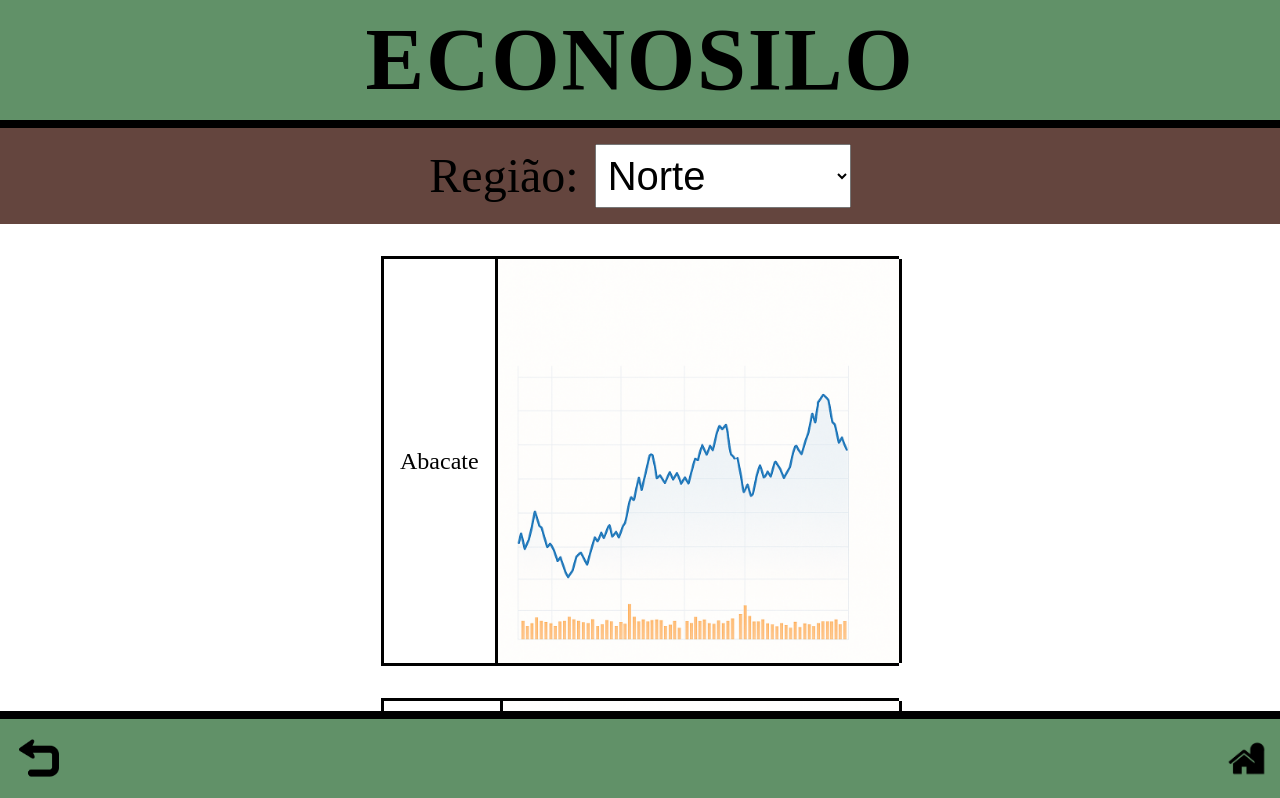
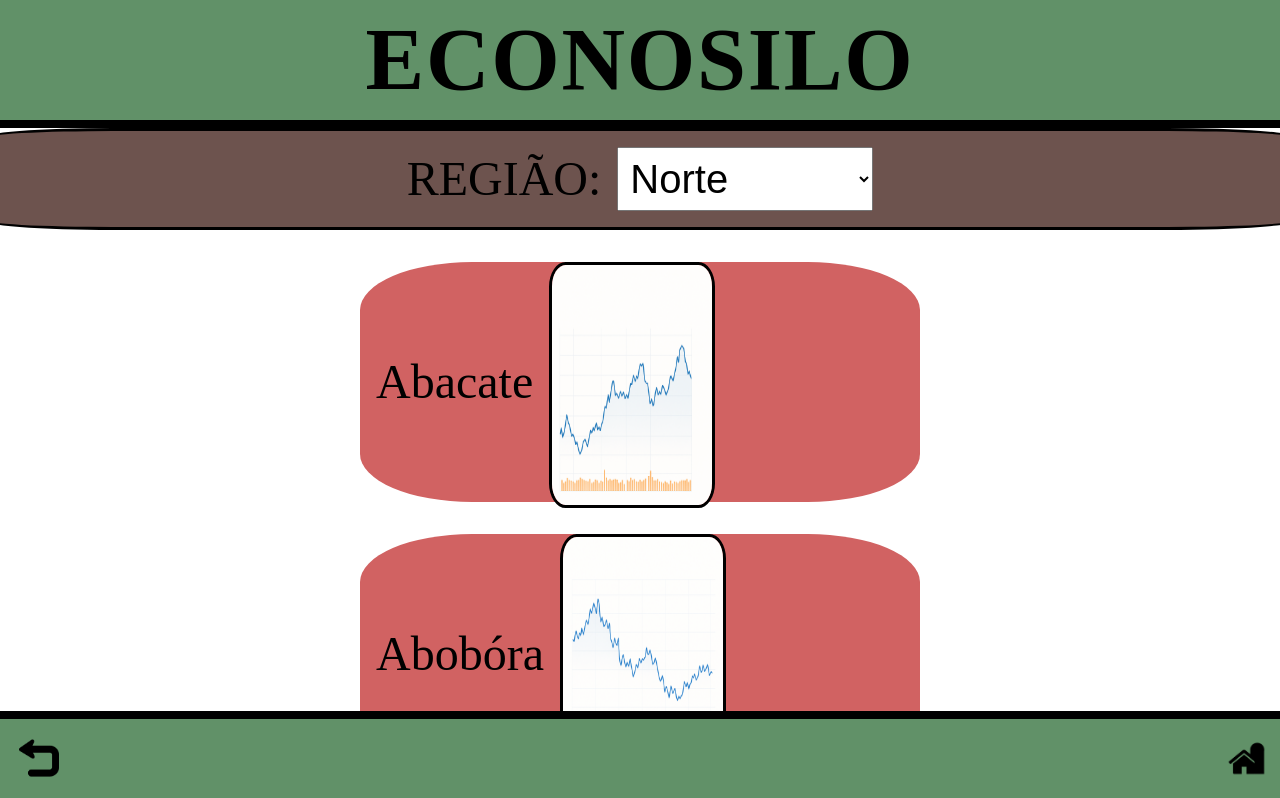
Before and after one commit to LuisF-CRosa/Co-DesigndeAplicativos-G6, a plain HTML site: page HTML/market.html in a window 1280 px wide. Shown: the top 798 px of the page. Drawn offline with Linux system fonts and the light colour scheme; files that its build step writes are made by us from their sources.

Commit message:
ajustes market beta-1

```diff
--- a/css/style.css
+++ b/css/style.css
@@ -160,30 +160,33 @@ main {
 }
 
 .img_market {
-    width: 100%;
+    width: 10rem;
     height: 100%;
     padding: 0;
-    border-left: 0.2rem solid black;
-    border-right: 0.2rem solid black;
+    border:0.2rem solid black;
+    border-radius:10%;
+    background-color: rgb(209, 98, 98);
 }
 
 .fruta {
     display: flex;
     flex-direction: row;
-    border: 0.2rem solid black;
     padding: 0;
-    width: 40%;
-    height: auto;
-    justify-content: space-between;
+    width: 35rem;
+    height: 15rem;
+    text-align: center;
+    border-radius:20%;
+    background-color: rgb(209, 98, 98);
 }
 
 
 
 .frutanome {
+    display:flex;
     text-align: center;
+    align-self: center;
     margin: 0 1rem;
-    font-size: 1.5rem;
-    align-self: center;
+    font-size: 3rem;
     text-decoration: none;
     color: black;
 }
@@ -202,7 +205,10 @@ main {
     padding: 1rem;
     margin-top: 0;
     gap: 1rem;
-    background-color: rgb(100, 69, 62);
+    background-color: rgb(109, 83, 78);
+    border :0.2rem solid black;
+    border-radius:10%;
+    text-transform: uppercase;
 }
 
 .tabela {
```
